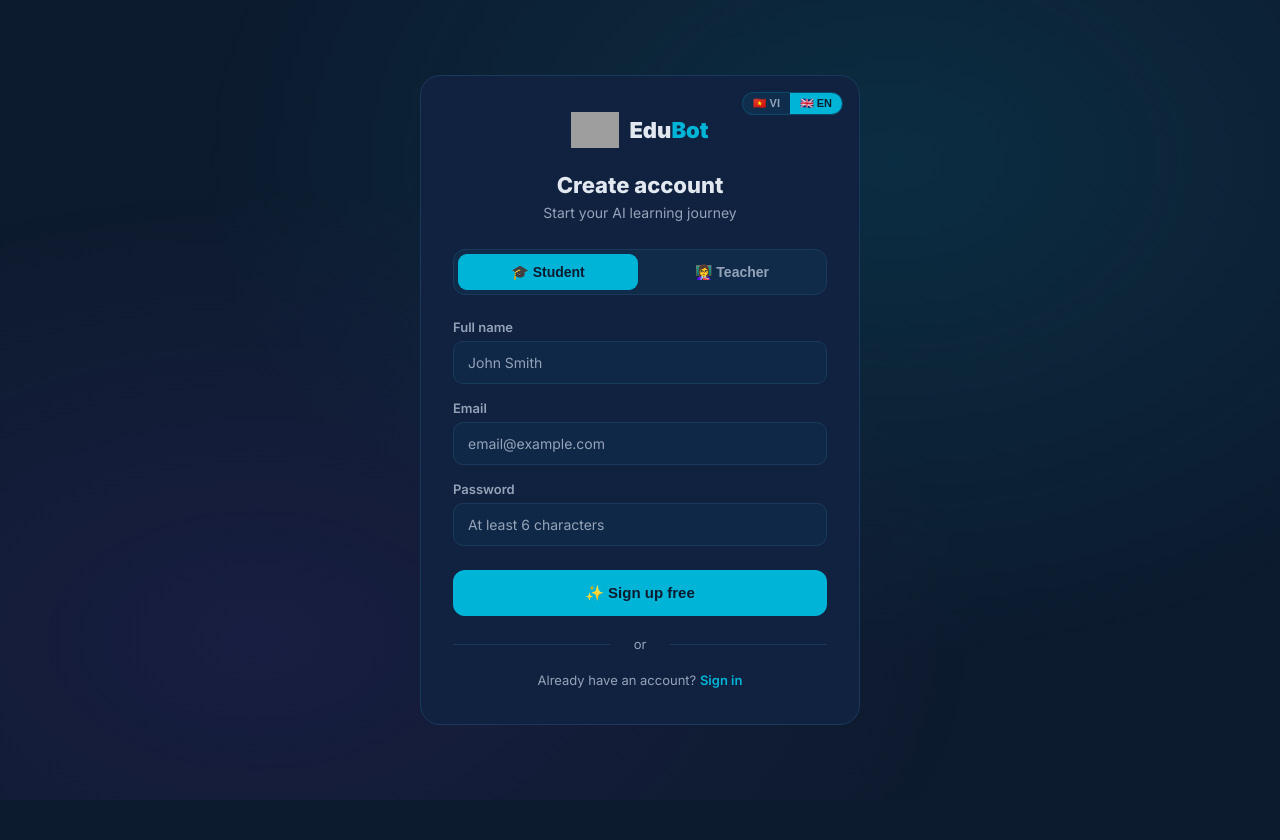
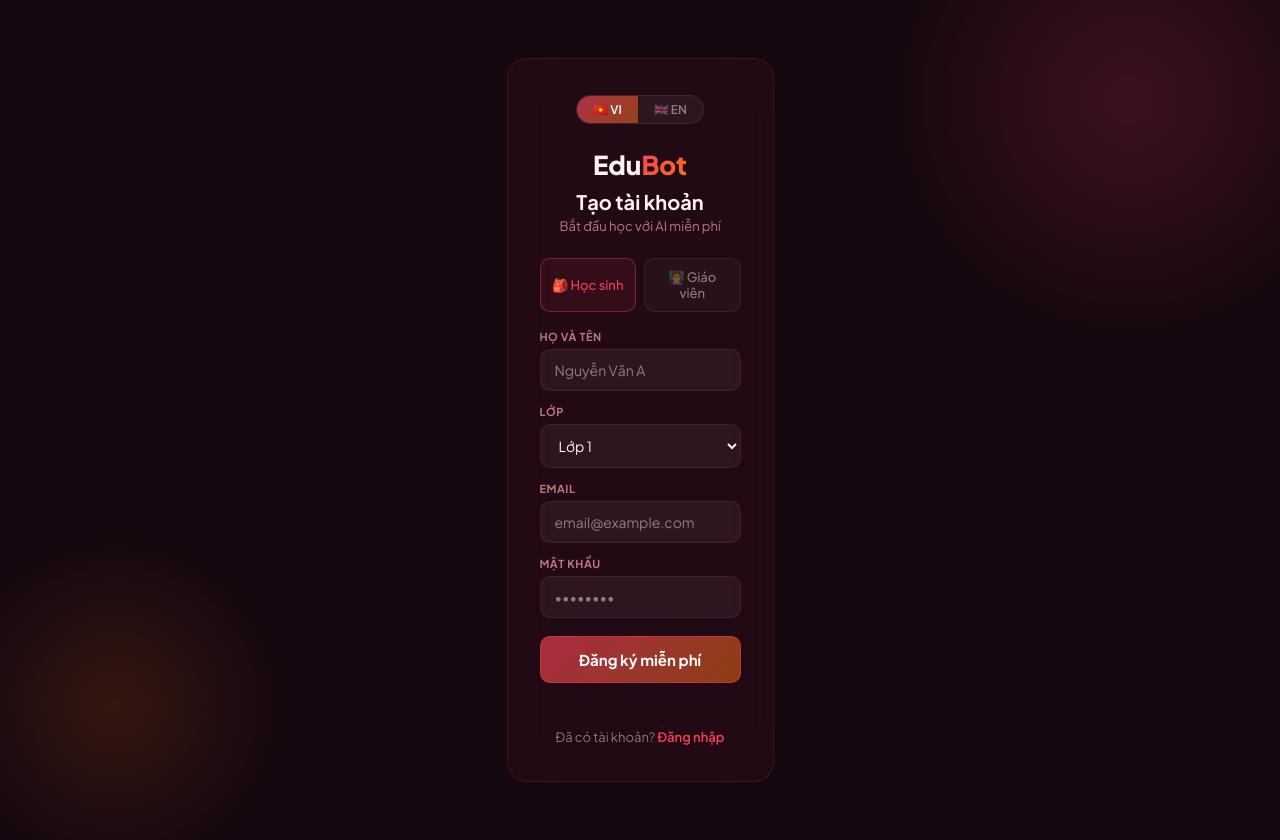
Before and after one commit to Nathan96VN/edubot-vietnam, a website: page public/register.html in a window 1280 px wide. Before the commit the page ends 800 px from the top, so only its background shows below. Drawn offline with Linux system fonts and the light colour scheme; grey boxes are pictures that could not be loaded.

Commit message:
Update register.html for language and style changes

```diff
--- a/public/register.html
+++ b/public/register.html
@@ -1,143 +1,101 @@
 <!DOCTYPE html>
-<html lang="vi">
+<html lang="en">
 <head>
 <meta charset="UTF-8"/>
 <meta name="viewport" content="width=device-width, initial-scale=1.0"/>
 <title>EduBot — Đăng ký</title>
-  <link href="https://fonts.googleapis.com/css2?family=Inter:wght@400;500;600;700;800;900&display=swap" rel="stylesheet"/>
+<link href="https://fonts.googleapis.com/css2?family=Plus+Jakarta+Sans:wght@400;500;600;700;800&display=swap" rel="stylesheet"/>
 <style>
 *{box-sizing:border-box;margin:0;padding:0}
-    :root{--bg:#0D1B2E;--card:#112240;--primary:#00B4D8;--accent:#00D4FF;--teacher:#059669;--text:#E2E8F0;--muted:#94A3B8;--border:#1A3A5C;--success:#10B981;--error:#EF4444}
-    body{font-family:'Inter',sans-serif;background:var(--bg);color:var(--text);min-height:100vh;display:flex;flex-direction:column;align-items:center;justify-content:center;padding:20px}
-    .bg-glow{position:fixed;inset:0;pointer-events:none;background:radial-gradient(ellipse at 70% 20%,rgba(0,180,216,0.12),transparent 55%),radial-gradient(ellipse at 20% 80%,rgba(124,58,237,0.1),transparent 50%)}
-    .card{background:var(--card);border:1px solid var(--border);border-radius:20px;padding:36px 32px;width:100%;max-width:440px;position:relative;z-index:1}
-    .logo{display:flex;align-items:center;gap:10px;justify-content:center;margin-bottom:24px;text-decoration:none}
-    .logo img{height:36px}
-    .logo-txt{font-size:22px;font-weight:900;color:var(--text)}
-    .logo-txt em{color:var(--primary);font-style:normal}
-    h1{font-size:22px;font-weight:800;text-align:center;margin-bottom:6px}
-    .sub{font-size:14px;color:var(--muted);text-align:center;margin-bottom:28px}
-    .role-toggle{display:flex;background:rgba(0,180,216,0.06);border:1px solid var(--border);border-radius:12px;padding:4px;margin-bottom:24px;gap:4px}
-    .role-btn{flex:1;padding:10px;border-radius:9px;border:none;background:transparent;color:var(--muted);font-size:14px;font-weight:600;cursor:pointer;transition:all .2s}
-    .role-btn.active{background:var(--primary);color:#0D1B2E}
-    .role-btn.active.teacher{background:var(--teacher)}
-    .field{margin-bottom:16px}
-    .field label{display:block;font-size:13px;font-weight:600;color:var(--muted);margin-bottom:6px}
-    .field input{width:100%;padding:12px 14px;border-radius:10px;border:1px solid var(--border);background:rgba(0,180,216,0.04);color:var(--text);font-size:14px;font-family:inherit;transition:border-color .2s;outline:none}
-    .field input:focus{border-color:var(--primary)}
-    .field input::placeholder{color:var(--muted)}
-    .btn-submit{width:100%;padding:14px;border-radius:12px;background:var(--primary);border:none;color:#0D1B2E;font-size:15px;font-weight:700;cursor:pointer;transition:all .2s;margin-top:8px}
-    .btn-submit:hover{background:var(--accent);transform:translateY(-1px)}
-    .btn-submit:disabled{opacity:0.6;cursor:not-allowed;transform:none}
-    .btn-submit.teacher{background:var(--teacher)}
-    .divider{text-align:center;color:var(--muted);font-size:13px;margin:20px 0;position:relative}
-    .divider::before,.divider::after{content:'';position:absolute;top:50%;width:42%;height:1px;background:var(--border)}
-    .divider::before{left:0}.divider::after{right:0}
-    .link-row{text-align:center;font-size:13px;color:var(--muted);margin-top:20px}
-    .link-row a{color:var(--primary);text-decoration:none;font-weight:600}
-    .toast{position:fixed;bottom:24px;left:50%;transform:translateX(-50%);background:#112240;border:1px solid var(--border);border-radius:12px;padding:12px 20px;font-size:14px;font-weight:600;opacity:0;transition:opacity .3s;pointer-events:none;z-index:999;max-width:340px;text-align:center}
-    .toast.show{opacity:1}
-    .toast.ok{border-color:var(--success);color:var(--success)}
-    .toast.err{border-color:var(--error);color:var(--error)}
-    .lang-toggle{position:absolute;top:16px;right:16px;display:flex;background:rgba(0,180,216,0.08);border:1px solid rgba(0,180,216,0.2);border-radius:20px;overflow:hidden}
-    .lt-btn{padding:4px 10px;font-size:11px;font-weight:700;border:none;background:transparent;color:var(--muted);cursor:pointer}
-    .lt-btn.on{background:var(--primary);color:#0D1B2E}
-    @media(max-width:480px){.card{padding:28px 20px}}
+:root{--bg:#150810;--primary:#F43F5E;--secondary:#F97316;--pg:rgba(244,63,94,0.65);--sg:rgba(249,115,22,0.5);--card:rgba(244,63,94,0.07);--border:rgba(244,63,94,0.15);--border2:rgba(255,255,255,0.07);--text:#FFF1F2;--muted:rgba(253,164,175,0.7);--muted2:rgba(255,255,255,0.45);--font:'Plus Jakarta Sans',system-ui,sans-serif;}
+html,body{min-height:100vh;background:var(--bg);color:var(--text);font-family:var(--font);display:flex;align-items:center;justify-content:center;padding:20px;position:relative;overflow:hidden}
+.orb{position:fixed;border-radius:50%;pointer-events:none}
+.o1{width:500px;height:500px;background:radial-gradient(circle,rgba(244,63,94,0.18),transparent 70%);top:-150px;right:-100px}
+.o2{width:350px;height:350px;background:radial-gradient(circle,rgba(249,115,22,0.14),transparent 70%);bottom:-80px;left:-60px}
+.card{background:rgba(244,63,94,0.06);backdrop-filter:blur(24px);border:1px solid var(--border);border-radius:20px;padding:36px 32px;width:100%;max-width:400px;position:relative;z-index:1}
+.lang-wrap{display:flex;justify-content:center;background:rgba(255,255,255,0.05);border:1px solid var(--border2);border-radius:20px;overflow:hidden;width:fit-content;margin:0 auto 24px}
+.lb{padding:6px 16px;font-size:12px;font-weight:600;border:none;background:transparent;color:var(--muted2);cursor:pointer;font-family:var(--font)}
+.lb.on{background:linear-gradient(135deg,var(--pg),var(--sg));color:#fff}
+.brand{text-align:center;margin-bottom:8px}
+.brand-text{font-size:26px;font-weight:800;color:var(--text)}
+.brand-text span{background:linear-gradient(135deg,var(--primary),var(--secondary));-webkit-background-clip:text;-webkit-text-fill-color:transparent}
+.title{font-size:20px;font-weight:700;text-align:center;margin-bottom:4px}
+.subtitle{font-size:13px;color:var(--muted);text-align:center;margin-bottom:24px}
+.role-wrap{display:flex;gap:8px;margin-bottom:18px}
+.role-btn{flex:1;padding:10px;border-radius:10px;border:1.5px solid var(--border2);background:rgba(255,255,255,0.03);color:var(--muted2);font-size:13px;font-weight:500;cursor:pointer;text-align:center;transition:all 0.2s;font-family:var(--font)}
+.role-btn.on{border-color:rgba(244,63,94,0.4);color:var(--primary);background:rgba(244,63,94,0.08)}
+.role-btn.ton.on{border-color:rgba(16,185,129,0.4);color:rgba(110,231,183,0.9);background:rgba(16,185,129,0.08)}
+.field{margin-bottom:14px}
+.field label{display:block;font-size:11px;font-weight:700;color:var(--muted);text-transform:uppercase;letter-spacing:0.05em;margin-bottom:6px}
+.field input,.field select{width:100%;padding:11px 14px;background:rgba(255,255,255,0.05);border:1px solid var(--border);border-radius:10px;color:var(--text);font-size:14px;font-family:var(--font);outline:none;transition:border-color 0.2s}
+.field input:focus,.field select:focus{border-color:rgba(244,63,94,0.4)}
+.field input::placeholder{color:var(--muted2)}
+.field select option{background:#1F0D18;color:var(--text)}
+.submit{width:100%;padding:13px;background:linear-gradient(135deg,var(--pg),var(--sg));border:1px solid rgba(244,63,94,0.4);border-radius:10px;color:#fff;font-size:15px;font-weight:700;cursor:pointer;font-family:var(--font);margin-top:4px;transition:opacity 0.2s}
+.submit:hover{opacity:0.88}
+.submit:disabled{opacity:0.5}
+.err{color:rgba(252,165,165,0.9);font-size:13px;text-align:center;margin-top:10px;min-height:18px}
+.switch{text-align:center;margin-top:18px;font-size:13px;color:var(--muted2)}
+.switch a{color:var(--primary);text-decoration:none;font-weight:600}
+.sp2{width:16px;height:16px;border:2px solid rgba(255,255,255,0.2);border-top-color:#fff;border-radius:50%;animation:rn .7s linear infinite;display:inline-block;vertical-align:middle;margin-right:6px}
+@keyframes rn{to{transform:rotate(360deg)}}
 </style>
 </head>
 <body>
-<div class="bg-glow"></div>
+<div class="orb o1"></div>
+<div class="orb o2"></div>
 <div class="card">
-  <div class="lang-toggle">
-    <button class="lt-btn on" id="lt-vi" onclick="setLang('vi')">🇻🇳 VI</button>
-    <button class="lt-btn" id="lt-en" onclick="setLang('en')">🇬🇧 EN</button>
+  <div class="lang-wrap">
+    <button class="lb on" id="lvi" onclick="setLang('vi')">🇻🇳 VI</button>
+    <button class="lb" id="len" onclick="setLang('en')">🇬🇧 EN</button>
   </div>
-  <a class="logo" href="/">
-    <img src="https://i.ibb.co/HDFp9HPw/Dynamic-Edubot-Logo-Featuring-Books-and-Robot-Head.png" alt="EduBot"/>
-    <span class="logo-txt">Edu<em>Bot</em></span>
-  </a>
-  <h1 id="title">Tạo tài khoản</h1>
-  <p class="sub" id="sub">Bắt đầu hành trình học tập AI của bạn</p>
-  <div class="role-toggle">
-    <button class="role-btn active" id="btn-student" onclick="setRole('student')">🎓 <span id="lbl-student">Học sinh</span></button>
-    <button class="role-btn" id="btn-teacher" onclick="setRole('teacher')">👩‍🏫 <span id="lbl-teacher">Giáo viên</span></button>
+  <div class="brand"><span class="brand-text">Edu<span>Bot</span></span></div>
+  <div class="title" id="title">Tạo tài khoản</div>
+  <div class="subtitle" id="subtitle">Bắt đầu học với AI miễn phí</div>
+  <div class="role-wrap">
+    <button class="role-btn on" id="role-s" onclick="setRole('student')">🎒 <span id="rl-s">Học sinh</span></button>
+    <button class="role-btn ton" id="role-t" onclick="setRole('teacher')">👩‍🏫 <span id="rl-t">Giáo viên</span></button>
   </div>
-  <div class="field"><label id="lbl-name">Họ và tên</label><input type="text" id="inp-name" placeholder="Nguyễn Văn A" autocomplete="name"/></div>
-  <div class="field"><label id="lbl-email">Email</label><input type="email" id="inp-email" placeholder="email@example.com" autocomplete="email"/></div>
-  <div class="field"><label id="lbl-pass">Mật khẩu</label><input type="password" id="inp-pass" placeholder="Tối thiểu 6 ký tự" autocomplete="new-password"/></div>
-  <button class="btn-submit" id="btn-submit" onclick="doRegister()">✨ <span id="lbl-submit">Đăng ký miễn phí</span></button>
-  <div class="divider" id="lbl-or">hoặc</div>
-  <div class="link-row" id="login-row">Đã có tài khoản? <a href="/login" id="lbl-login">Đăng nhập</a></div>
+  <div class="field"><label id="l-name">Họ và tên</label><input type="text" id="inp-name" placeholder="Nguyễn Văn A"/></div>
+  <div class="field" id="f-grade"><label id="l-grade">Lớp</label><select id="inp-grade"><option value="1">Lớp 1</option><option value="2">Lớp 2</option><option value="3">Lớp 3</option><option value="4">Lớp 4</option><option value="5">Lớp 5</option><option value="6">Lớp 6</option><option value="7">Lớp 7</option><option value="8">Lớp 8</option><option value="9">Lớp 9</option><option value="10">Lớp 10</option><option value="11">Lớp 11</option><option value="12">Lớp 12</option></select></div>
+  <div class="field" id="f-inst" style="display:none"><label id="l-inst">Trường / Tổ chức</label><input type="text" id="inp-inst" placeholder="Trường THPT Nguyễn Trãi"/></div>
+  <div class="field"><label>Email</label><input type="email" id="inp-email" placeholder="email@example.com"/></div>
+  <div class="field"><label id="l-pw">Mật khẩu</label><input type="password" id="inp-pw" placeholder="••••••••"/></div>
+  <button class="submit" id="btn-submit" onclick="doReg()">Đăng ký miễn phí</button>
+  <div class="err" id="err"></div>
+  <div class="switch" id="sw">Đã có tài khoản? <a href="/login" id="sw-link">Đăng nhập</a></div>
 </div>
-<div class="toast" id="toast"></div>
-
 <script>
-var lang='vi', role='student';
-
-// Check URL for role hint
-var urlRole=new URLSearchParams(window.location.search).get('role');
-if(urlRole==='teacher') setRole('teacher');
-
-var T={
-  vi:{title:'Tạo tài khoản',sub:'Bắt đầu hành trình học tập AI của bạn','lbl-student':'Học sinh','lbl-teacher':'Giáo viên','lbl-name':'Họ và tên','lbl-email':'Email','lbl-pass':'Mật khẩu','lbl-submit':'Đăng ký miễn phí','lbl-or':'hoặc','login-row-txt':'Đã có tài khoản?','lbl-login':'Đăng nhập','err-fields':'Vui lòng điền đầy đủ thông tin','err-short':'Mật khẩu tối thiểu 6 ký tự','err-fail':'Đăng ký thất bại, vui lòng thử lại','ok-reg':'Đăng ký thành công! Đang chuyển hướng...'},
-  en:{title:'Create account',sub:'Start your AI learning journey','lbl-student':'Student','lbl-teacher':'Teacher','lbl-name':'Full name','lbl-email':'Email','lbl-pass':'Password','lbl-submit':'Sign up free','lbl-or':'or','login-row-txt':'Already have an account?','lbl-login':'Sign in','err-fields':'Please fill in all fields','err-short':'Password must be at least 6 characters','err-fail':'Registration failed, please try again','ok-reg':'Account created! Redirecting...'}
-};
-
-function setLang(l){
-  lang=l;
-  document.getElementById('lt-vi').className='lt-btn'+(l==='vi'?' on':'');
-  document.getElementById('lt-en').className='lt-btn'+(l==='en'?' on':'');
-  var t=T[l];
-  ['title','sub','lbl-student','lbl-teacher','lbl-name','lbl-email','lbl-pass','lbl-submit','lbl-or','lbl-login'].forEach(function(id){
-    var el=document.getElementById(id);if(el)el.textContent=t[id];
-  });
-  document.getElementById('login-row').innerHTML=t['login-row-txt']+' <a href="/login" id="lbl-login">'+t['lbl-login']+'</a>';
-  document.getElementById('inp-name').placeholder=l==='vi'?'Nguyễn Văn A':'John Smith';
-  document.getElementById('inp-pass').placeholder=l==='vi'?'Tối thiểu 6 ký tự':'At least 6 characters';
+var API='https://edubot-vietnam.onrender.com';
+var lang=localStorage.getItem('eb_lang')||'vi';
+var role='student';
+var T={vi:{'title':'Tạo tài khoản','subtitle':'Bắt đầu học với AI miễn phí','rl-s':'Học sinh','rl-t':'Giáo viên','l-name':'Họ và tên','inp-name':'Nguyễn Văn A','l-grade':'Lớp','l-inst':'Trường / Tổ chức','inp-inst':'Trường THPT Nguyễn Trãi','l-pw':'Mật khẩu','btn':'Đăng ký miễn phí','sw':'Đã có tài khoản?','sw-link':'Đăng nhập','err-ep':'Vui lòng điền đầy đủ thông tin.','err-name':'Vui lòng nhập họ tên.','err-pw':'Mật khẩu tối thiểu 6 ký tự.','err-email':'Email không hợp lệ.'},en:{'title':'Create Account','subtitle':'Start learning with AI for free','rl-s':'Student','rl-t':'Teacher','l-name':'Full Name','inp-name':'John Smith','l-grade':'Grade','l-inst':'School / Institution','inp-inst':'Nguyen Trai High School','l-pw':'Password','btn':'Sign up free','sw':'Already have an account?','sw-link':'Login','err-ep':'Please fill in all fields.','err-name':'Please enter your name.','err-pw':'Password must be at least 6 characters.','err-email':'Invalid email address.'}};
+function t(k){return T[lang][k]||T['vi'][k]||k;}
+function setLang(l){lang=l;localStorage.setItem('eb_lang',l);document.getElementById('lvi').className='lb'+(l==='vi'?' on':'');document.getElementById('len').className='lb'+(l==='en'?' on':'');applyLang();}
+function applyLang(){['title','subtitle','rl-s','rl-t','l-name','l-grade','l-inst','l-pw'].forEach(function(k){var el=document.getElementById(k);if(el)el.textContent=t(k);});['inp-name','inp-inst'].forEach(function(k){var el=document.getElementById(k);if(el)el.placeholder=t(k);});document.getElementById('btn-submit').textContent=t('btn');document.getElementById('sw').innerHTML=t('sw')+' <a href="/login">'+t('sw-link')+'</a>';}
+function setRole(r){role=r;document.getElementById('role-s').className='role-btn'+(r==='student'?' on':'');document.getElementById('role-t').className='role-btn ton'+(r==='teacher'?' on':'');document.getElementById('f-grade').style.display=r==='student'?'block':'none';document.getElementById('f-inst').style.display=r==='teacher'?'block':'none';}
+async function doReg(){
+  var email=document.getElementById('inp-email').value.trim();var pw=document.getElementById('inp-pw').value;var name=document.getElementById('inp-name').value.trim();
+  var err=document.getElementById('err');var btn=document.getElementById('btn-submit');
+  if(!email||!pw||!name){err.textContent=t('err-ep');return;}
+  if(!/^[^\s@]+@[^\s@]+\.[^\s@]+$/.test(email)){err.textContent=t('err-email');return;}
+  if(pw.length<6){err.textContent=t('err-pw');return;}
+  btn.disabled=true;btn.innerHTML='<span class="sp2"></span>'+t('btn')+'...';err.textContent='';
+  try{
+    var body={email,password:pw,name,role};
+    if(role==='student')body.grade=parseInt(document.getElementById('inp-grade').value);
+    else body.institution=document.getElementById('inp-inst').value.trim();
+    var res=await fetch(API+'/auth/register',{method:'POST',headers:{'Content-Type':'application/json'},body:JSON.stringify(body)});
+    var data=await res.json();if(!res.ok)throw new Error(data.error||'Error');
+    localStorage.setItem('eb_tok',data.token);localStorage.setItem('eb_name',data.user.name);localStorage.setItem('eb_role',data.user.role);
+    window.location.href='/app';
+  }catch(e){err.textContent=e.message;}
+  finally{btn.disabled=false;btn.textContent=t('btn');}
 }
-
-function setRole(r){
-  role=r;
-  document.getElementById('btn-student').className='role-btn'+(r==='student'?' active':'');
-  document.getElementById('btn-teacher').className='role-btn'+(r==='teacher'?' active teacher':'');
-  document.getElementById('btn-submit').className='btn-submit'+(r==='teacher'?' teacher':'');
-}
-
-function toast(msg,type){
-  var el=document.getElementById('toast');
-  el.textContent=msg;el.className='toast show '+(type||'');
-  setTimeout(function(){el.className='toast';},3200);
-}
-
-async function doRegister(){
-  var name=document.getElementById('inp-name').value.trim();
-  var email=document.getElementById('inp-email').value.trim();
-  var pass=document.getElementById('inp-pass').value;
-  var t=T[lang];
-  if(!name||!email||!pass){toast(t['err-fields'],'err');return;}
-  if(pass.length<6){toast(t['err-short'],'err');return;}
-  var btn=document.getElementById('btn-submit');
-  btn.disabled=true;
-  try{
-    var res=await fetch('/auth/register',{method:'POST',headers:{'Content-Type':'application/json'},body:JSON.stringify({name,email,password:pass,role})});
-    var data=await res.json();
-    if(!res.ok)throw new Error(data.error||t['err-fail']);
-    localStorage.setItem('eb_tok',data.token);
-    localStorage.setItem('eb_name',data.user.name);
-    localStorage.setItem('eb_role',data.user.role);
-    localStorage.setItem('eb_new','1');
-    toast(t['ok-reg'],'ok');
-    setTimeout(function(){window.location.href='/pricing?role='+role+'&new=1';},1200);
-  }catch(e){
-    toast(e.message||T[lang]['err-fail'],'err');
-    btn.disabled=false;
-  }
-}
-
-// Init lang from saved or browser
-var saved=localStorage.getItem('eb_lp_lang');
-if(saved)setLang(saved);
-else{var bl=navigator.language||'vi';setLang(bl.toLowerCase().startsWith('vi')?'vi':'en');}
+var urlp=new URLSearchParams(window.location.search);
+if(urlp.get('role')==='teacher')setRole('teacher');
+document.addEventListener('keydown',function(e){if(e.key==='Enter')doReg();});
+setLang(lang);
 </script>
 </body>
 </html>
```
Lines whose indentation alone changed are shown as unchanged.
